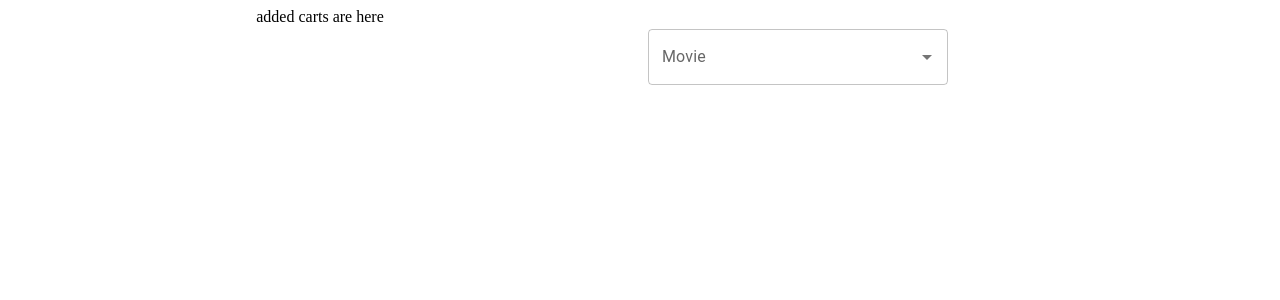
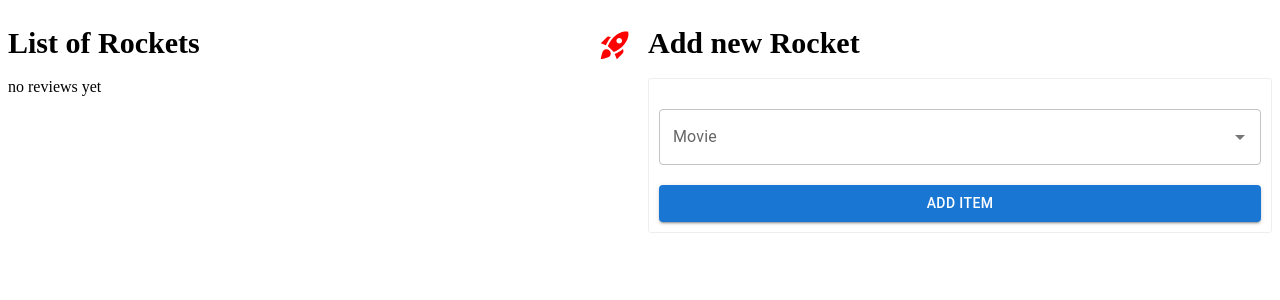
Before and after one commit to teddy-bear/sora-union-rockets-teddy-bear, a React (Create React App) app: page / in a window 1280 px wide. Shown: the top 300 px of the page. Built offline with nearby package versions, Linux system fonts and the light colour scheme.

Commit message:
Add skin, state hooks for reviews add/remove

```diff
--- a/src/App.css
+++ /dev/null
@@ -1,3 +0,0 @@
-.App {
-  text-align: center;
-}
--- a/src/App.tsx
+++ b/src/App.tsx
@@ -1,23 +1,100 @@
-import React from 'react';
-import './App.css';
-import GoogleMaps from "./google_api";
-import SearchField from "./searchField";
-import ComboBox from "./comboBox";
+import React, {useEffect, useState} from 'react';
+import './css/skin.scss';
+//import SearchField from "./searchField";
+//import ComboBox from "./comboBox";
 import Grid from "@mui/material/Grid";
+import RocketLaunchIcon from '@mui/icons-material/RocketLaunch';
+import DeleteIcon from '@mui/icons-material/Delete';
+import TextField from "@mui/material/TextField";
+import Autocomplete from "@mui/material/Autocomplete";
+import Movies from "./movies";
+import {Button} from "@mui/material";
 
-function App() {
+export default function App() {
+
+    const [reviews, setReviews] = useState<Array<object>>([]);
+
+    interface ReviewType {
+        label: string,
+        year: number,
+    }
+
+    // holds whole selected object
+    const [item, setItem] = useState<ReviewType | null>(null);
+    // shows string value within a box
+    const [input, setInput] = useState("");
+    const [options, setOptions] = useState<Array<object>>([]);
+
+    // Load movies list on render
+    useEffect(() => {
+        setOptions(Movies);
+    }, []);
+
+    const removeItem = (review: object) => {
+        const arr = reviews.filter((item) => {
+            // @ts-ignore
+            return item.label !== review.label;
+        })
+
+        setReviews(arr);
+    }
+
+    // let content = 'no blocks';
+
+    const content = reviews.length ? reviews.map((item, index) => {
+        return (
+            <div className='item box'
+                 key={index}
+            >
+                <h3>{item.label}</h3>
+                <div className="name">{item.year}</div>
+                <span className="icon-delete">
+                    <DeleteIcon onClick={() => removeItem(item)}/>
+                </span>
+            </div>
+        );
+    }) : 'no reviews yet';
+
     return (
         <div className="App">
             <Grid container spacing={2}>
                 <Grid item xs={6}>
-                    added carts are here
+
+                    <div className="rockets-list">
+                        <header>
+                            <h1>List of Rockets</h1>
+                            <span className='icon-add'><RocketLaunchIcon/></span>
+                        </header>
+                        <div className="list">
+                            {content}
+                        </div>
+                    </div>
                 </Grid>
                 <Grid item xs={6}>
-                    <ComboBox/>
+                    <header>
+                        <h1>Add new Rocket</h1>
+                    </header>
+                    <div className="box box-add">
+                        <h1>{item && item.label}</h1>
+                        <h2>{item && item.year}</h2>
+                        <Autocomplete
+                            filterOptions={(x) => x}
+                            onInputChange={(e, v) => {
+                                setInput(v);
+                            }}
+                            onChange={(e, value) => setItem({...value} as ReviewType)}
+                            id="combo-box-demo"
+                            options={options}
+                            //sx={{width: 300}}
+                            renderInput={(params) => <TextField {...params} label="Movie"/>}
+                        />
+                        <Button className='btn-add' onClick={() => setReviews([...reviews, item as ReviewType])}
+                                variant="contained">
+                            Add item
+                        </Button>
+                    </div>
                 </Grid>
             </Grid>
         </div>
     );
 }
-
-export default App;
--- a/src/comboBox.tsx
+++ b/src/comboBox.tsx
@@ -11,7 +11,7 @@
         year: number,
     }
 
-    const [item, setItem] = useState<PropsType | null>(null);       // holds whole selected object
+    const [item, setItem] = useState<PropsType | undefined>();       // holds whole selected object
     const [input, setInput] = useState("");                          // shows string value within a box
     const [options, setOptions] = useState<Array<object>>([]);
 
@@ -28,12 +28,13 @@
                 onInputChange={(e, v) => {
                     setInput(v);
                 }}
-                onChange={(e, v) => setItem(v)}         //todo: need to resolve arg type here
+                //onChange={(e, v) => setItem(v)}         //todo: need to resolve arg type here
                 id="combo-box-demo"
                 options={options}
                 sx={{width: 300}}
                 renderInput={(params) => <TextField {...params} label="Movie"/>}
             />
+
         </>
     );
 }
--- /dev/null
+++ b/src/css/skin.scss
@@ -0,0 +1,60 @@
+img {
+    max-width: 100%;
+}
+
+h1 {
+    font-size: 30px;
+    padding-right: 70px;
+    line-height: 1;
+}
+
+.box {
+    border: 1px solid #eee;
+    border-radius: 3px;
+    margin-bottom: 20px;
+    padding: 10px;
+    position: relative;
+}
+
+//
+//  Shared classes
+//  ____________________________________________
+.rockets-list {
+    span[class*='icon-'] {
+        //cursor: pointer;
+    }
+
+    > header {
+        position: relative;
+
+        .icon-add > svg {
+            height: 34px;
+            color: red;
+            top: 0;
+            right: 0;
+            position: absolute;
+            width: auto;
+        }
+    }
+
+    .list {
+        .item {
+            .icon-delete > svg {
+                height: 24px;
+                color: #cdcdcd;
+                top: 10px;
+                right: 10px;
+                position: absolute;
+                width: auto;
+                cursor: pointer;
+            }
+        }
+    }
+}
+
+.box-add {
+    .btn-add {
+        margin-top: 20px;
+        width: 100%;
+    }
+}
--- /dev/null
+++ b/src/movies.js
@@ -0,0 +1,130 @@
+
+// Top 100 films as rated by IMDb users. http://www.imdb.com/chart/top
+export default function Movies() {
+    return [
+        {label: '111111', year: 1994},
+        {label: 'The Godfather', year: 1972},
+        {label: 'The Godfather: Part II', year: 1974},
+        {label: 'The Dark Knight', year: 2008},
+        {label: '12 Angry Men', year: 1957},
+        {label: "Schindler's List", year: 1993},
+        {label: 'Pulp Fiction', year: 1994},
+        {
+            label: 'The Lord of the Rings: The Return of the King',
+            year: 2003,
+        },
+        {label: 'The Good, the Bad and the Ugly', year: 1966},
+        {label: 'Fight Club', year: 1999},
+        {
+            label: 'The Lord of the Rings: The Fellowship of the Ring',
+            year: 2001,
+        },
+        {
+            label: 'Star Wars: Episode V - The Empire Strikes Back',
+            year: 1980,
+        },
+        {label: 'Forrest Gump', year: 1994},
+        {label: 'Inception', year: 2010},
+        {
+            label: 'The Lord of the Rings: The Two Towers',
+            year: 2002,
+        },
+        {label: "One Flew Over the Cuckoo's Nest", year: 1975},
+        {label: 'Goodfellas', year: 1990},
+        {label: 'The Matrix', year: 1999},
+        {label: 'Seven Samurai', year: 1954},
+        {
+            label: 'Star Wars: Episode IV - A New Hope',
+            year: 1977,
+        },
+        {label: 'City of God', year: 2002},
+        {label: 'Se7en', year: 1995},
+        {label: 'The Silence of the Lambs', year: 1991},
+        {label: "It's a Wonderful Life", year: 1946},
+        {label: 'Life Is Beautiful', year: 1997},
+        {label: 'The Usual Suspects', year: 1995},
+        {label: 'Léon: The Professional', year: 1994},
+        {label: 'Spirited Away', year: 2001},
+        {label: 'Saving Private Ryan', year: 1998},
+        {label: 'Once Upon a Time in the West', year: 1968},
+        {label: 'American History X', year: 1998},
+        {label: 'Interstellar', year: 2014},
+        {label: 'Casablanca', year: 1942},
+        {label: 'City Lights', year: 1931},
+        {label: 'Psycho', year: 1960},
+        {label: 'The Green Mile', year: 1999},
+        {label: 'The Intouchables', year: 2011},
+        {label: 'Modern Times', year: 1936},
+        {label: 'Raiders of the Lost Ark', year: 1981},
+        {label: 'Rear Window', year: 1954},
+        {label: 'The Pianist', year: 2002},
+        {label: 'The Departed', year: 2006},
+        {label: 'Terminator 2: Judgment Day', year: 1991},
+        {label: 'Back to the Future', year: 1985},
+        {label: 'Whiplash', year: 2014},
+        {label: 'Gladiator', year: 2000},
+        {label: 'Memento', year: 2000},
+        {label: 'The Prestige', year: 2006},
+        {label: 'The Lion King', year: 1994},
+        {label: 'Apocalypse Now', year: 1979},
+        {label: 'Alien', year: 1979},
+        {label: 'Sunset Boulevard', year: 1950},
+        {
+            label: 'Dr. Strangelove or: How I Learned to Stop Worrying and Love the Bomb',
+            year: 1964,
+        },
+        {label: 'The Great Dictator', year: 1940},
+        {label: 'Cinema Paradiso', year: 1988},
+        {label: 'The Lives of Others', year: 2006},
+        {label: 'Grave of the Fireflies', year: 1988},
+        {label: 'Paths of Glory', year: 1957},
+        {label: 'Django Unchained', year: 2012},
+        {label: 'The Shining', year: 1980},
+        {label: 'WALL·E', year: 2008},
+        {label: 'American Beauty', year: 1999},
+        {label: 'The Dark Knight Rises', year: 2012},
+        {label: 'Princess Mononoke', year: 1997},
+        {label: 'Aliens', year: 1986},
+        {label: 'Oldboy', year: 2003},
+        {label: 'Once Upon a Time in America', year: 1984},
+        {label: 'Witness for the Prosecution', year: 1957},
+        {label: 'Das Boot', year: 1981},
+        {label: 'Citizen Kane', year: 1941},
+        {label: 'North by Northwest', year: 1959},
+        {label: 'Vertigo', year: 1958},
+        {
+            label: 'Star Wars: Episode VI - Return of the Jedi',
+            year: 1983,
+        },
+        {label: 'Reservoir Dogs', year: 1992},
+        {label: 'Braveheart', year: 1995},
+        {label: 'M', year: 1931},
+        {label: 'Requiem for a Dream', year: 2000},
+        {label: 'Amélie', year: 2001},
+        {label: 'A Clockwork Orange', year: 1971},
+        {label: 'Like Stars on Earth', year: 2007},
+        {label: 'Taxi Driver', year: 1976},
+        {label: 'Lawrence of Arabia', year: 1962},
+        {label: 'Double Indemnity', year: 1944},
+        {
+            label: 'Eternal Sunshine of the Spotless Mind',
+            year: 2004,
+        },
+        {label: 'Amadeus', year: 1984},
+        {label: 'To Kill a Mockingbird', year: 1962},
+        {label: 'Toy Story 3', year: 2010},
+        {label: 'Logan', year: 2017},
+        {label: 'Full Metal Jacket', year: 1987},
+        {label: 'Dangal', year: 2016},
+        {label: 'The Sting', year: 1973},
+        {label: '2001: A Space Odyssey', year: 1968},
+        {label: "Singin' in the Rain", year: 1952},
+        {label: 'Toy Story', year: 1995},
+        {label: 'Bicycle Thieves', year: 1948},
+        {label: 'The Kid', year: 1921},
+        {label: 'Inglourious Basterds', year: 2009},
+        {label: 'Snatch', year: 2000},
+        {label: '3 Idiots', year: 2009},
+        {label: 'Monty Python and the Holy Grail', year: 1975},
+    ];
+}
```
